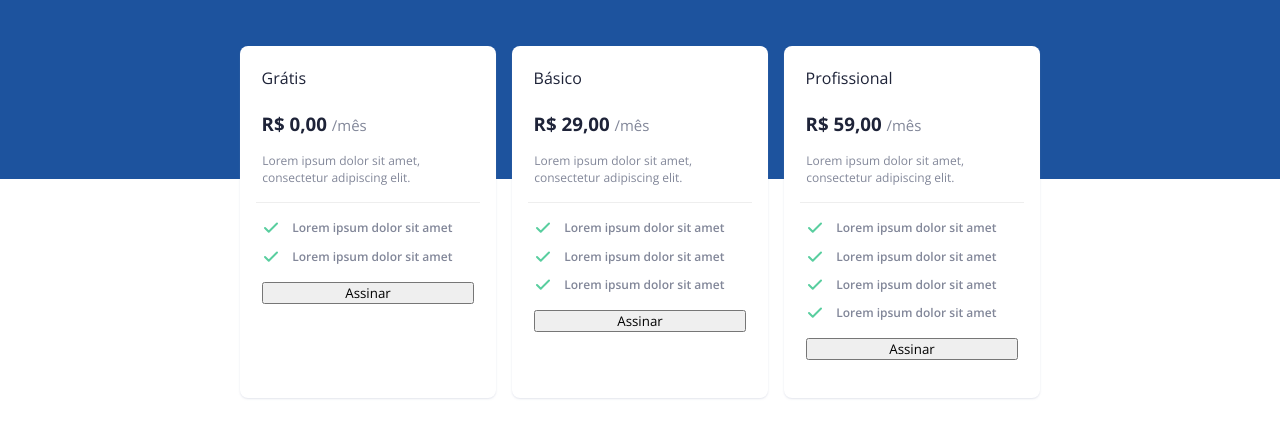
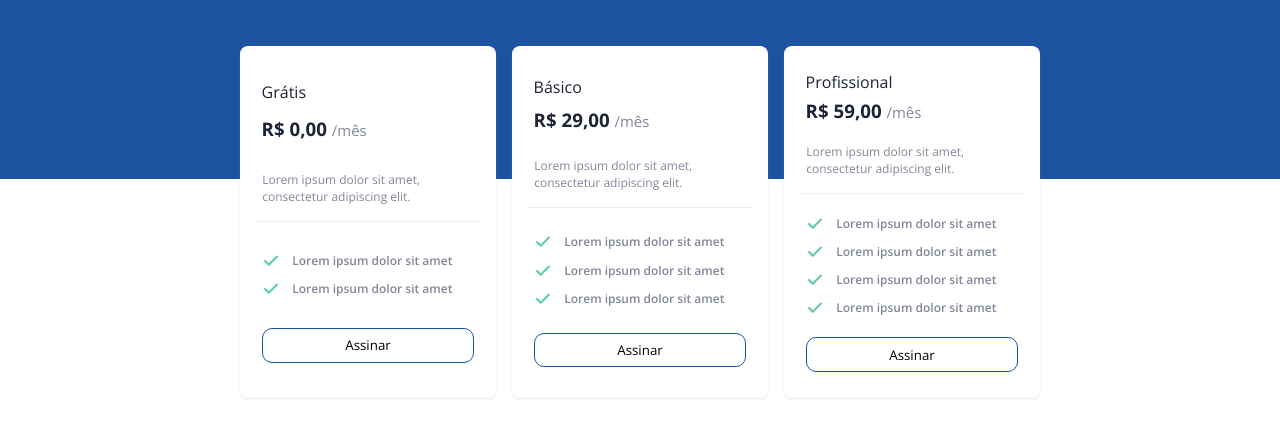
Before and after one commit to christovanqueiroz/Pricing-Table, a plain HTML site: page index.html in a window 1280 px wide. Shown: the part 221-658 px from the top of the page. Drawn offline with nearby package versions, Linux system fonts and the light colour scheme.

Commit message:
modified:   styles.css

```diff
--- a/styles.css
+++ b/styles.css
@@ -54,6 +54,7 @@ section {
     display: flex;
     flex-direction: column;
     max-width: 20vw;
+    justify-content: space-evenly;
     height: 22em;
     background: #FFF;
     border-radius: 8px;
@@ -68,7 +69,7 @@ section {
 }
 
 .planPrice {
-    padding: 1.35em 1.35em 0 1.35em;
+    padding: 0 1.35em 0 1.35em;
     color: #1E2338;
 }
 
@@ -109,12 +110,18 @@ section {
 }
 
 .planButton {
-    padding: 0 1.35em 0 1.35em;
+    padding: 0 1.35em 1.35em 1.35em;
     display: flex;
-    flex-direction: column;
-    justify-self: flex-end;
+    align-items: flex-end;
+    justify-content: flex-end;
+    height: 3.5em;
+    width: 100%;
 }
 
 .planButton button {
     width: 100%;
+    height: 100%;
+    border-radius: 10px;
+    border: 1px solid #1D539E;
+    background-color: #FFFFFF;
 }
```
